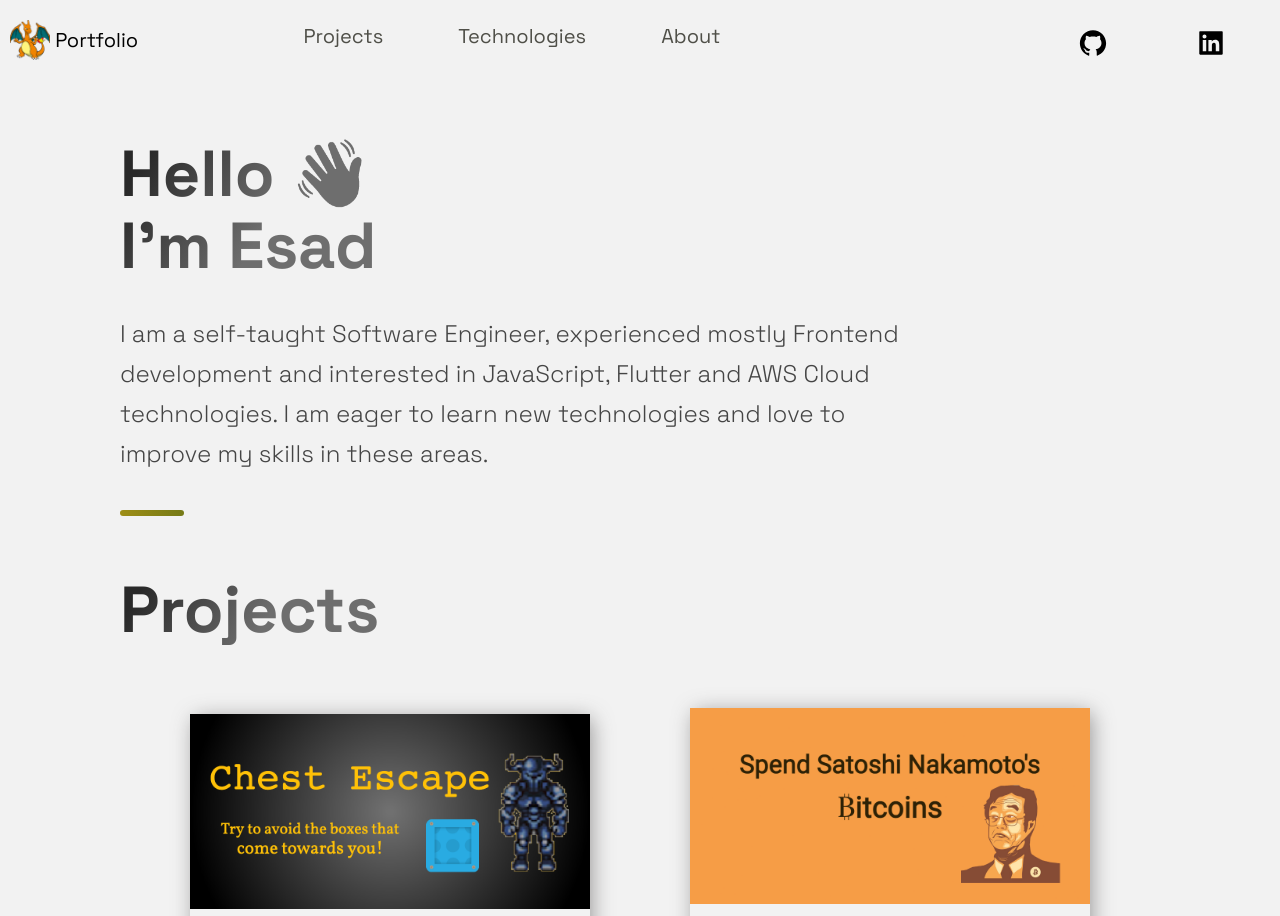
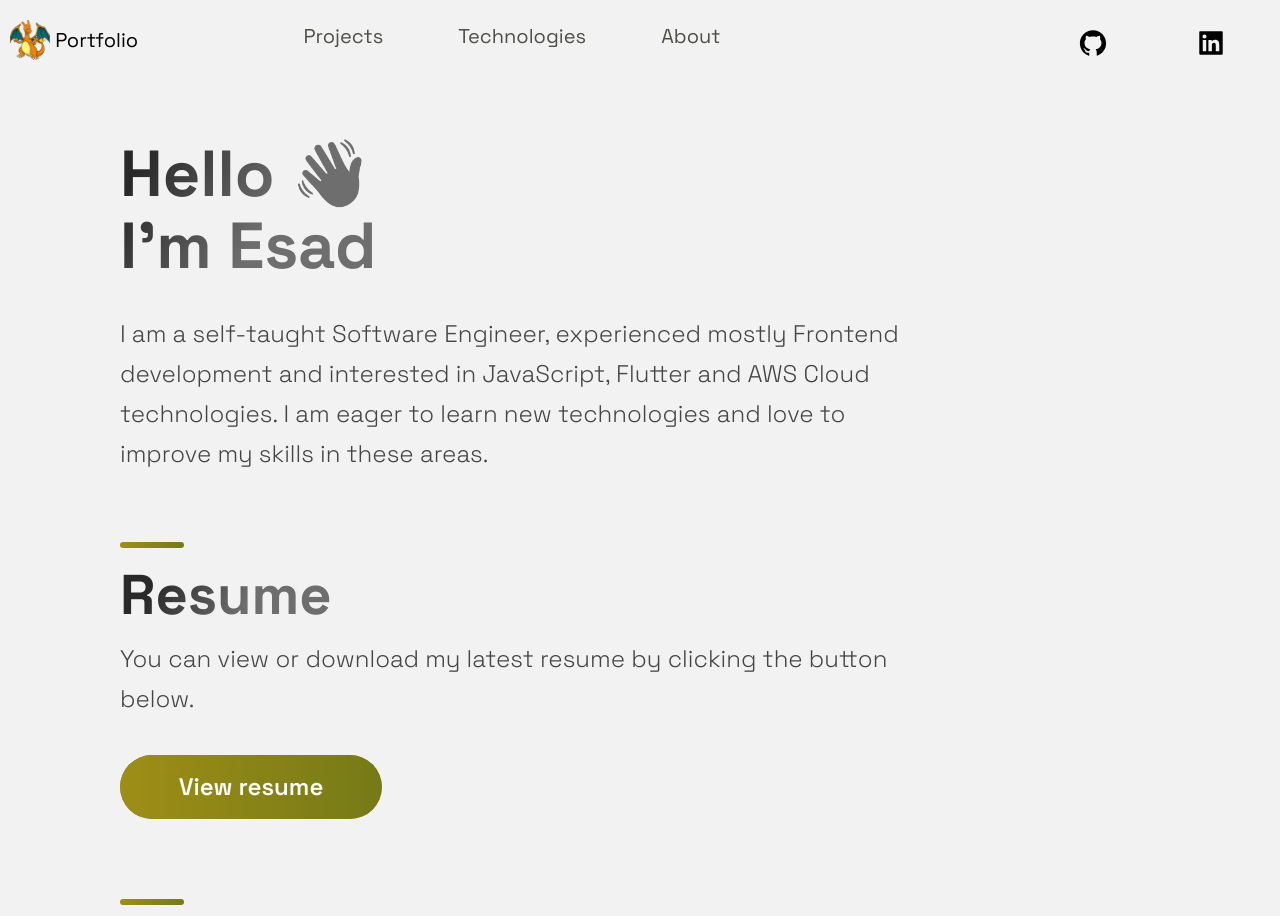
Before and after one commit to Charizard17/Charizard17.github.io, a Next.js app: page / in a window 1280 px wide. Shown: the top 916 px of the page. Built offline with nearby package versions, Linux system fonts and the light colour scheme.

Commit message:
resume component created

```diff
--- a/src/components/Languages/Languages.js
+++ b/src/components/Languages/Languages.js
@@ -9,7 +9,7 @@ import {Box, Boxes, BoxNum, BoxText} from "./LanguagesStyles"
 import {languages} from "../../constants/constants"
 
 const Languages = () => (
-  <Section>
+  <Section id="languages">
     <SectionTitle>Languages</SectionTitle>
     <Boxes>
       {languages.map((card, index) => (
--- a/src/components/Projects/Projects.js
+++ b/src/components/Projects/Projects.js
@@ -22,7 +22,6 @@ import {projects} from "../../constants/constants"
 
 const Projects = () => (
   <Section nopadding id="projects">
-    <SectionDivider />
     <SectionTitle main>Projects</SectionTitle>
     <GridContainer>
       {projects.map(({id, image, title, description, tags, source, visit}) => (
--- /dev/null
+++ b/src/components/Resume/Resume.js
@@ -0,0 +1,30 @@
+import React from "react"
+import {
+  Section,
+  SectionDivider,
+  SectionText,
+  SectionTitle,
+} from "../../styles/GlobalComponents"
+import {} from "./ResumeStyles"
+import Button from "../../styles/GlobalComponents/Button"
+// import resume from "../../../public/files/resume.pdf"
+
+const Resume = () => (
+  <Section id="resume">
+    <SectionDivider />
+    <br />
+    <SectionTitle>Resume</SectionTitle>
+    <SectionText>
+      You can view or download my latest resume by clicking the button below.
+    </SectionText>
+    <a
+      href="https://drive.google.com/file/d/11-PJumJE4YTnBSK4EKjhcgCFRTH1vjog/view?usp=sharing"
+      target="_blank"
+    >
+      <Button>View resume</Button>
+    </a>
+    <SectionDivider />
+  </Section>
+)
+
+export default Resume
--- /dev/null
+++ b/src/components/Resume/ResumeStyles.js
@@ -0,0 +1 @@
+import styled from "styled-components"
--- a/src/components/Technologies/Technologies.js
+++ b/src/components/Technologies/Technologies.js
@@ -57,6 +57,8 @@ const Technologies = () => (
         </ListContainer>
       </ListItem>
     </List>
+    <SectionDivider />
+    <br />
   </Section>
 )
 
--- a/src/pages/index.js
+++ b/src/pages/index.js
@@ -5,6 +5,7 @@ import Projects from "../components/Projects/Projects"
 import Technologies from "../components/Technologies/Technologies"
 import Timeline from "../components/TimeLine/TimeLine"
 import Languages from "../components/Languages/Languages"
+import Resume from "../components/Resume/Resume"
 import {Layout} from "../layout/Layout"
 import {Section} from "../styles/GlobalComponents"
 
@@ -15,6 +16,7 @@ const Home = () => {
       <Hero />
       {/* <BgAnimation /> */}
       {/* </Section> */}
+      <Resume />
       <Projects />
       <Technologies />
       <Timeline />
```
Also changed, not shown: public/vercel.svg (deleted).
